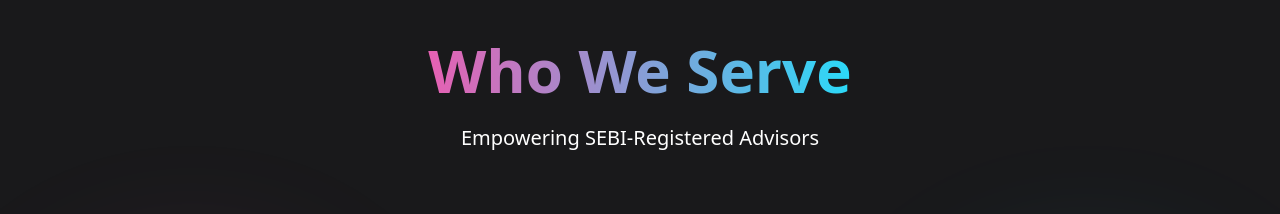
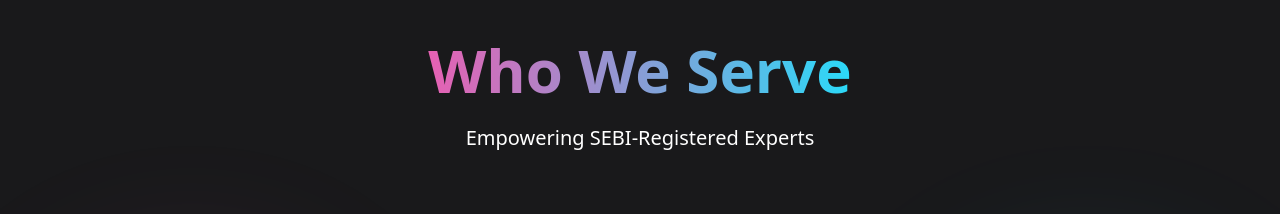
Before and after one commit to OmprakashMohanty/tradebox-glow, a React (Vite) app: page / in a window 1280 px wide. Shown: the part 2260-2474 px from the top of the page. Built offline with nearby package versions, Linux system fonts and the light colour scheme.

Commit message:
Refactor: Replace Advisors with Experts
Replaced "Advisors" with "Experts" in the "Who We Serve" section.

```diff
--- a/src/components/WhoWeServeSection.tsx
+++ b/src/components/WhoWeServeSection.tsx
@@ -62,7 +62,7 @@ const WhoWeServeSection = () => {
             </span>
           </h2>
           <p className="text-xl max-w-3xl mx-auto" style={{ color: '#ffffff' }}>
-            Empowering SEBI-Registered Advisors
+            Empowering SEBI-Registered Experts
           </p>
         </motion.div>
 
```
